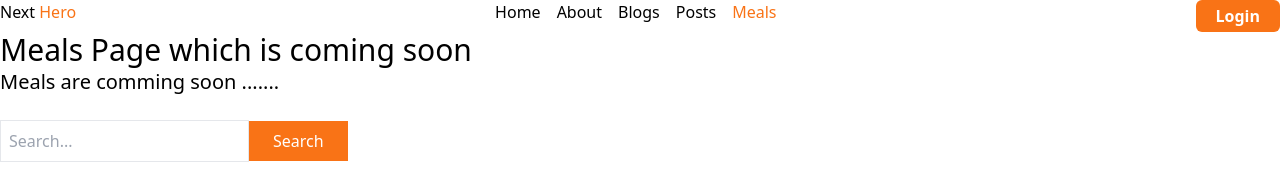
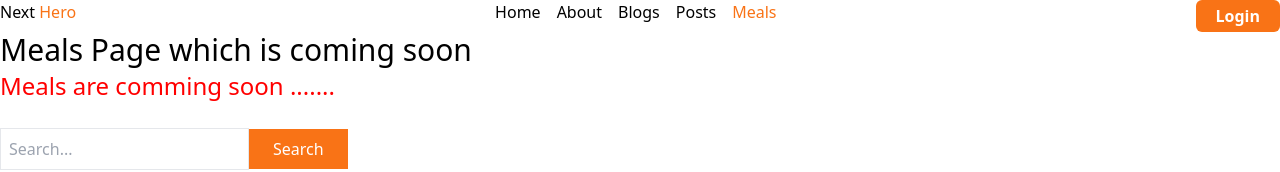
Before and after one commit to Afnansayed/next-learning, a Next.js app: page /meals in a window 1280 px wide. Shown: the top 172 px of the page. Built offline with nearby package versions, Linux system fonts and the light colour scheme; no server answers.

Commit message:
module css add

```diff
--- a/src/app/meals/page.jsx
+++ b/src/app/meals/page.jsx
@@ -1,11 +1,11 @@
 import Meals from '@/components/Meals/Meals';
 import React from 'react';
-
+import styles from './styles.module.css'
 const mealsPage = () => {
     return (
         <div>
              <h1 className='text-3xl'>Meals Page  which is coming soon</h1>
-             <h2 className='text-xl'>Meals are comming soon .......</h2>
+             <h2 className={styles.text_size}>Meals are comming soon .......</h2>
              <Meals/>
         </div>
     );
--- /dev/null
+++ b/src/app/meals/styles.module.css
@@ -0,0 +1,4 @@
+.text_size {
+    font-size: 1.5rem;
+    color: red;
+}
```
